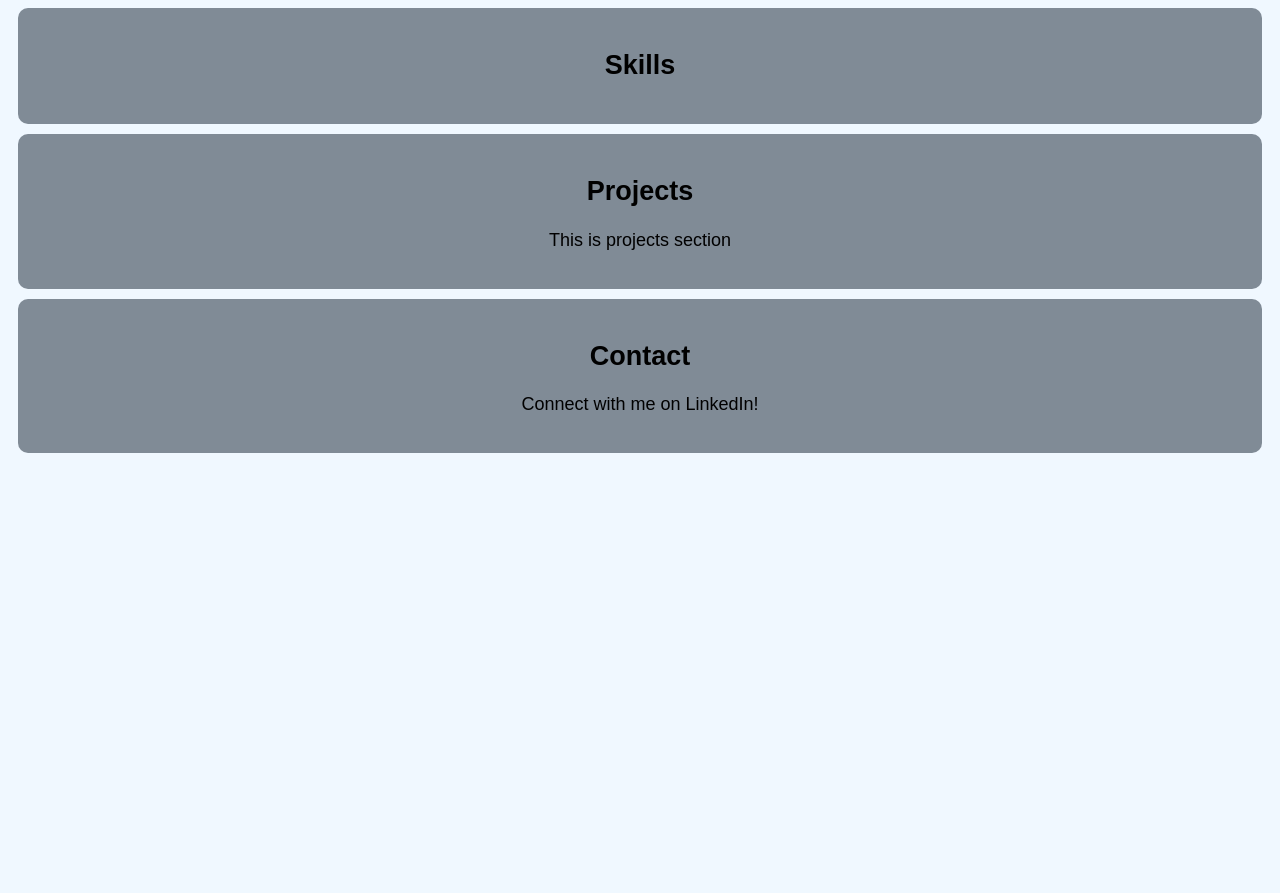
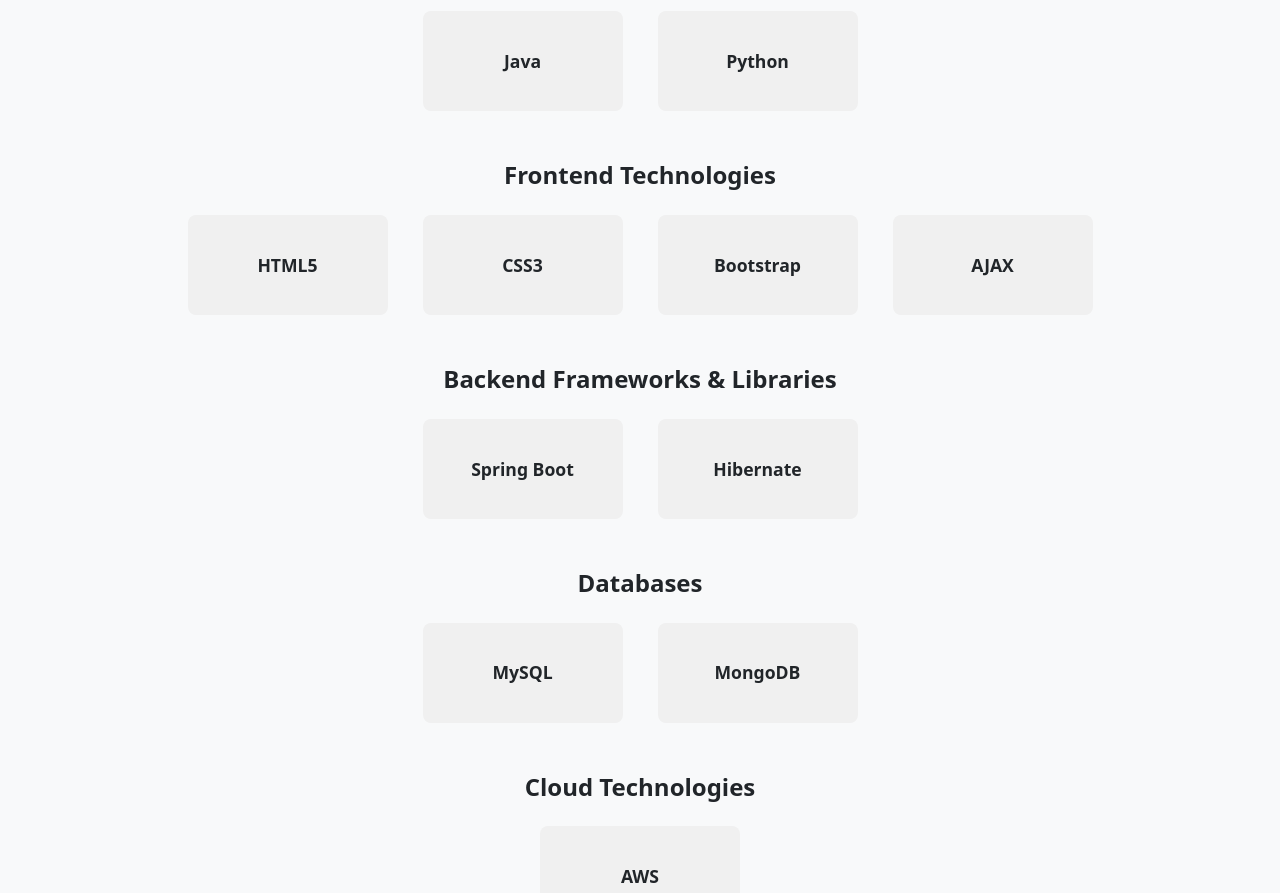
Before and after one commit to nayiniyeshwanthreddy/yeshwanth, a plain HTML site: page index.html in a window 1280 px wide. Shown: the part 427-1320 px from the top of the page. Before the commit the page ends 890 px from the top, so only its background shows below. Drawn offline with nearby package versions, Linux system fonts and the light colour scheme.

Commit message:
Changed the layout

```diff
--- a/index.html
+++ b/index.html
@@ -3,41 +3,140 @@
 <head>
     <meta charset="UTF-8">
     <meta name="viewport" content="width=device-width, initial-scale=1.0">
+
+    <title>Yeshwanth Reddy Nayini's Portfolio</title>
+    <!-- Bootstrap CSS -->
+    <link href="https://cdn.jsdelivr.net/npm/bootstrap@5.3.0/dist/css/bootstrap.min.css" rel="stylesheet">
+    <!-- Custom CSS -->
+    <link rel="stylesheet" href="styles.css">
+    <!-- Downloading nad using the GoogleFonts and fonts from Font-Awesome website-->
     <link href="https://fonts.googleapis.com/css2?family=Roboto:wght@400;700&display=swap" rel="stylesheet">
     <link rel="stylesheet" href="https://cdnjs.cloudflare.com/ajax/libs/font-awesome/6.0.0-beta3/css/all.min.css">
-    <title>Yeshwanth Reddy Nayini's Portfolio</title>
-    <link rel="stylesheet" href="styles.css">
 </head>
 <body>
+    <header class="bg-light py-4">
     <!-- Header Section -->
-    <header>
-        <h1>Yeshwanth Reddy Nayini</h1>
-        <p>Software Developer | Data Engineer</p>
-        <p class="content">Experienced software engineer with a background in Java, Python, and AWS-based data engineering.</p>
+    <div class="container d-flex align-items-center" style="padding-left: 50px;">
+        <!-- Left Section: Name and Profession -->
+        <div class="flex-grow-1 text-start text-center">
+            <h1 class="display-4 mb-2">Yeshwanth Reddy Nayini</h1>
+            <h3 class="text-muted"> Software Developer & Engineer</h3>
+            <p class="fst-italic" style="font-size: 1.2rem; color: #6c757d;">
+                I specialize in designing robust software systems as a Software Engineer while crafting innovative applications as a Software Developer,
+                merging the best of both roles to deliver seamless and scalable solutions.
+            </p>
+        </div>
+
+        <!-- Right Section: Profile Photo -->
+        <div style="padding-right: 100px;">
+            <img src="assets/images/yesh_image.png" alt="Yeshwanth Reddy Nayini" class="rounded-circle" style="width: 250px; height: 250px; object-fit: cover;">
+        </div>
+    </div>
     </header>
 
-    <!-- Sections with div elements -->
-    <section>
-        <div class="about">
-            <h1>About Me</h1>
-            <p class="content">I am a software developer and data engineer with experience in designing scalable web applications and optimizing data pipelines. Proficient in Java, Python, and AWS services like Glue and Lambda, I specialize in creating efficient ETL workflows and integrating APIs. I focus on delivering reliable solutions, improving performance, and streamlining operations, all while maintaining high standards of quality and collaboration.</p>
+    <!-- Skills Section -->
+    <section class="bg-light py-4">
+        <div class="container">
+            <h2 class="text-center mb-4">Skills</h2>
 
-
-        </div>
-        <div class="skills">
-            <h1>Skills</h1>
+            <!-- Programming Languages -->
+            <div class="skill-category">
+                <h3>Programming Languages</h3>
+                <div class="skill-list">
+                    <div class="skill">
+                        <div class="skill-name">Java</div>
+                    </div>
+                    <div class="skill">
+                        <div class="skill-name">Python</div>
+                    </div>
+                </div>
             </div>
 
-        </div>
-        <div class="projects">
-            <h1>Projects</h1>
-            <p class="content">This is projects section</p>
+            <!-- Frontend Technologies -->
+            <div class="skill-category">
+                <h3>Frontend Technologies</h3>
+                <div class="skill-list">
+                    <div class="skill">
+                        <div class="skill-name">HTML5</div>
+                    </div>
+                    <div class="skill">
+                        <div class="skill-name">CSS3</div>
+                    </div>
+                    <div class="skill">
+                        <div class="skill-name">Bootstrap</div>
+                    </div>
+                    <div class="skill">
+                        <div class="skill-name">AJAX</div>
+                    </div>
+                </div>
+            </div>
 
-        </div>
-        <div class="contact">
-            <h1>Contact</h1>
-            <p class="content">Connect with me on LinkedIn!</p>
+            <!-- Backend Frameworks & Libraries -->
+            <div class="skill-category">
+                <h3>Backend Frameworks & Libraries</h3>
+                <div class="skill-list">
+                    <div class="skill">
+                        <div class="skill-name">Spring Boot</div>
+                    </div>
+                    <div class="skill">
+                        <div class="skill-name">Hibernate</div>
+                    </div>
+                </div>
+            </div>
+
+            <!-- Databases -->
+            <div class="skill-category">
+                <h3>Databases</h3>
+                <div class="skill-list">
+                    <div class="skill">
+                        <div class="skill-name">MySQL</div>
+                    </div>
+                    <div class="skill">
+                        <div class="skill-name">MongoDB</div>
+                    </div>
+                </div>
+            </div>
+
+            <!-- Cloud Technologies -->
+            <div class="skill-category">
+                <h3>Cloud Technologies</h3>
+                <div class="skill-list">
+                    <div class="skill">
+                        <div class="skill-name">AWS</div>
+                    </div>
+                </div>
+            </div>
+
+            <!-- Big Data Technologies -->
+            <div class="skill-category">
+                <h3>Big Data Technologies</h3>
+                <div class="skill-list">
+                    <div class="skill">
+                        <div class="skill-name">Apache Spark</div>
+                    </div>
+                    <div class="skill">
+                        <div class="skill-name">Databricks</div>
+                    </div>
+                </div>
+            </div>
+
+            <!-- DevOps & Monitoring -->
+            <div class="skill-category">
+                <h3>DevOps & Monitoring</h3>
+                <div class="skill-list">
+                    <div class="skill">
+                        <div class="skill-name">Docker</div>
+                    </div>
+                    <div class="skill">
+                        <div class="skill-name">Jenkins</div>
+                    </div>
+                    <div class="skill">
+                        <div class="skill-name">Splunk</div>
+                    </div>
+                </div>
+            </div>
         </div>
     </section>
+
 </body>
 </html>
--- a/styles.css
+++ b/styles.css
@@ -1,49 +1,74 @@
-body{
-    font-family: 'Montserrat', sans-serif;
-    background-color: #F0F8FF;
-
+/* Section styling for background and padding */
+section.bg-light.py-4 {
+    background-color: #f8f9fa;  /* Light background color */
+    padding: 2rem 0;  /* Vertical padding for top and bottom */
+    display: flex;
+    justify-content: space-between;  /* Add space between columns */
+    flex-wrap: wrap;  /* Ensure wrapping on smaller screens */
+    gap: 20px;  /* Space between skill-category sections */
 }
 
-header{
-    padding: 20px;
-    margin: 10px;
-    font-size: 18px;
-    text-align: center;
-    background-color: #808b96;
-    transition: background-color 0.3s ease; /* Smooth transition */
-    border-radius: 10px;
-    color: black;
+/* Style for each skill-category section */
+.skill-category {
+    flex: 1; /* Allow equal width distribution */
+    min-width: 45%; /* Ensure each section doesn't go below 45% of the width */
+    margin-bottom: 40px;
+    box-sizing: border-box; /* Ensure padding is considered within width */
 }
 
-div{
-    padding: 20px;
-    margin: 10px;
-    font-size: 18px;
+/* Style for skill category headings */
+.skill-category h3 {
+    margin-bottom: 15px;
+    font-size: 1.5rem;
     text-align: center;
-    transition: background-color 0.3s ease; /* Smooth transition */
-    border-radius: 10px;
-    color: black;
+    font-weight: bold;
 }
 
-header:hover{
-    background-color: black;
-    color: white;
+/* List style for skills */
+.skill-list {
+    display: flex;
+    flex-wrap: wrap;
+    gap: 15px;
+    justify-content: center; /* Align skills to the center */
 }
 
-div:hover{
-    background-color: black;
-    color: white;
+/* Individual skill styling */
+.skill {
+    position: relative;
+    width: 200px;
+    height: 100px;  /* Fixed height for skills */
+    margin: 10px;
+    background-color: #f0f0f0;
+    border-radius: 8px;
+    transition: width 0.3s ease-in-out;  /* Smooth width transition */
+    overflow: hidden;  /* Prevent content spilling out */
+    text-align: center;
+    padding: 10px;
+    box-sizing: border-box;  /* Ensure padding is included in total width/height */
+    display: flex;
+    justify-content: center; /* Center the skill name horizontally */
+    align-items: center;     /* Center the skill name vertically */
 }
-/* Default colors */
-.about {
-    background-color: #808b96;
+
+.skill:hover {
+    width: 300px; /* Expand width on hover */
+    cursor: pointer;
 }
-.skills {
-    background-color: #808b96;
+
+.skill .skill-name {
+    padding: 0;
+    font-size: 1.1rem;
+    font-weight: bold;
+    text-align: center;
 }
-.projects {
-    background-color: #808b96;
+
+/* Responsive behavior */
+@media (max-width: 768px) {
+    section.bg-light.py-4 {
+        justify-content: center;  /* Center content on smaller screens */
+    }
+
+    .skill-category {
+        min-width: 100%; /* Stack skill categories vertically on small screens */
+    }
 }
-.contact {
-    background-color: #808b96;
-}
```
Also changed, not shown: assets/images/yesh_image.png (added).
